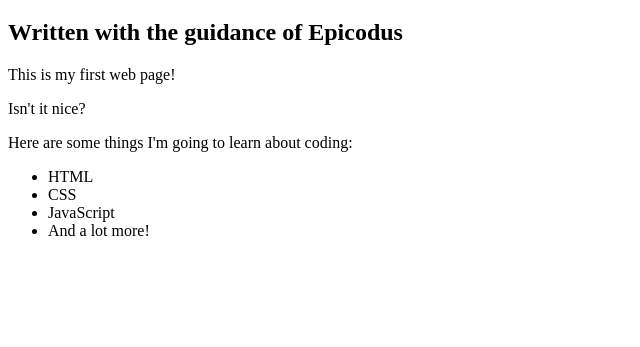
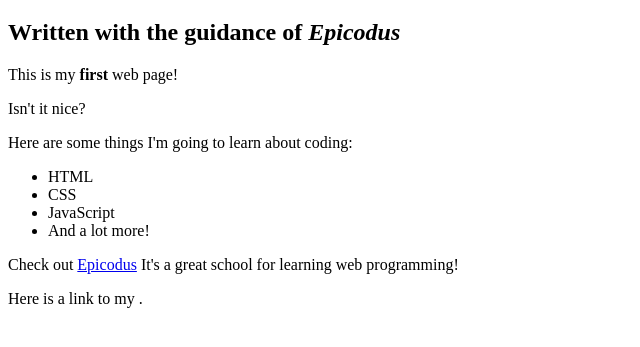
Before and after one commit to ThinkPinkCode/epicodusHTML, a plain HTML site: page my-first-webpage.html in a window 1280 px wide. Shown: the part 61-408 px from the top of the page, without its empty margins (0-640 px from the left). Drawn offline with Linux system fonts and the light colour scheme.

Commit message:
added inline elements

```diff
--- a/my-first-webpage.html
+++ b/my-first-webpage.html
@@ -9,9 +9,9 @@
 
 
     <h1> My first web page</h1>
-    <h2> Written with the guidance of Epicodus</h2>
+    <h2> Written with the guidance of <em>Epicodus</em></h2>
 
-    <p>This is my first web page!</p>
+    <p>This is my <strong>first</strong> web page!</p>
     <p>Isn't it nice?</p>
 
     <p>Here are some things I'm going to learn about coding:</p>
@@ -21,6 +21,9 @@
         <li>JavaScript</li>
         <li>And a lot more!</li>
     </ul>
+
+    <p>Check out <a href="http://www.epicodus.com">Epicodus</a> It's a great school for learning web programming!</p>
+    <p>Here is a link to my <a href="favorite-things.html"></a>.</p>
 </body>
 
 </html>
```
Also changed, not shown: favorite-things.html (+3 -1 lines).
